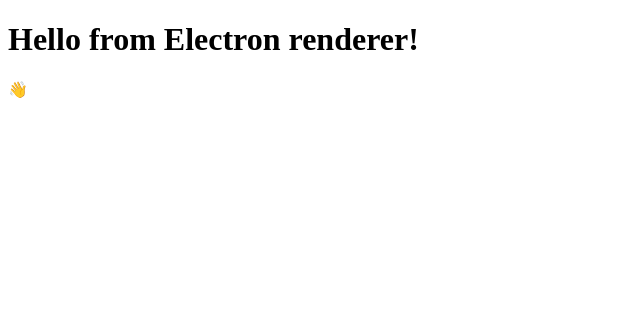
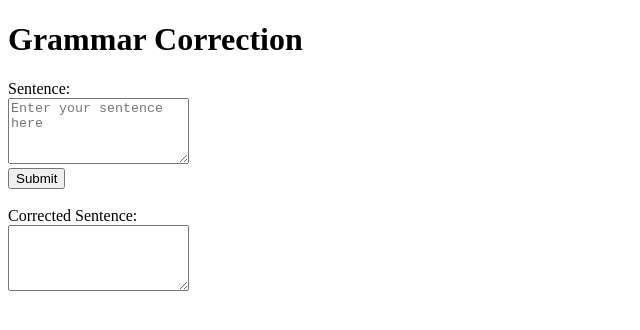
Before and after one commit to rogamestica/frontend, an Electron app: page renderer/index.html in a window 1280 px wide. Shown: the whole page, without its empty margins (0-640 px from the left). Drawn offline with Linux system fonts and the light colour scheme; no server answers.

Commit message:
set html structure

```diff
--- a/renderer/index.html
+++ b/renderer/index.html
@@ -10,12 +10,26 @@
       http-equiv="X-Content-Security-Policy"
       content="default-src 'self'; script-src 'self'"
     />
-    <title>Hello from Electron renderer!</title>
+    <title>Grammar Correction App</title>
   </head>
   <body>
-    <h1>Hello from Electron renderer!</h1>
-    <p>👋</p>
-    <p id="info"></p>
+
+    <h1>Grammar Correction</h1>
+    <div>
+
+      <form id="form_sentence">
+        <label for="sentence">Sentence:</label><br>
+        <textarea name="sentence" rows="4" placeholder="Enter your sentence here"></textarea><br>
+        <input type="submit" value="Submit"><br>
+      </form>
+      <br>
+      <div>
+        <label for="sentence_corrected">Corrected Sentence:</label><br>
+        <textarea id="sentence_corrected" rows="4" readonly></textarea>
+      </div>
+
+    </div>
+
   </body>
   <script src="./js/renderer.js"></script>
 </html>
```
